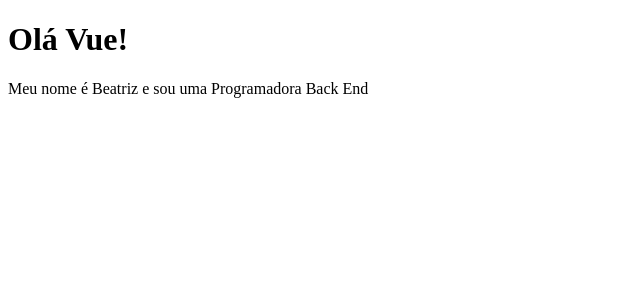
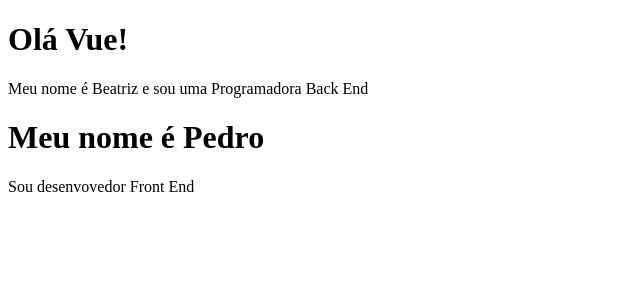
Before and after one commit to beatrizdaddea/Curso-Vue3, a Vue app in the folder Hora-Codar/Aula 3 - Vue CLI/2_projeto_vue/: page / in a window 1280 px wide. Shown: the top 300 px of the page, without its empty margins (0-640 px from the left). Built offline with nearby package versions, Linux system fonts and the light colour scheme.

Commit message:
LifeCycle

```diff
--- a/Hora-Codar/Aula 3 - Vue CLI/2_projeto_vue/src/App.vue
+++ b/Hora-Codar/Aula 3 - Vue CLI/2_projeto_vue/src/App.vue
@@ -1,14 +1,19 @@
 <template>
+  <div>
     <PrimeiroComponente />
+    <LifeCycle />
+  </div>
 </template>
 
 <script>
 import PrimeiroComponente from './components/PrimeiroComponente.vue'
+import LifeCycle from './components/LifeCycle.vue'
 
 export default {
   name: 'App',
   components: {
-      PrimeiroComponente
+    PrimeiroComponente,
+    LifeCycle
   }
 }
 </script>
--- /dev/null
+++ b/Hora-Codar/Aula 3 - Vue CLI/2_projeto_vue/src/components/LifeCycle.vue
@@ -0,0 +1,33 @@
+<template>
+    <div>
+        <h1>Meu nome é {{ nome }}</h1>
+        <p> Sou desenvovedor {{ trabalho }} </p>
+    </div>
+
+  </template>
+
+  <script>
+  export default {
+    name: 'LifeCycle',
+    data() {
+      return {
+        nome: "Ainda não sei",
+        trabalho: "Não sei"
+      }
+    },
+    created() {
+        setTimeout(() => {
+            this.nome = "Matheus"
+            this.trabalho = "Mobile"
+        }, 1000);
+    },
+
+    mounted(){
+        setTimeout(() => {
+            this.nome = "Pedro"
+            this.trabalho = "Front End"
+        }, 2000);
+    }
+
+    }
+  </script>
```
Lines whose indentation alone changed are shown as unchanged.
